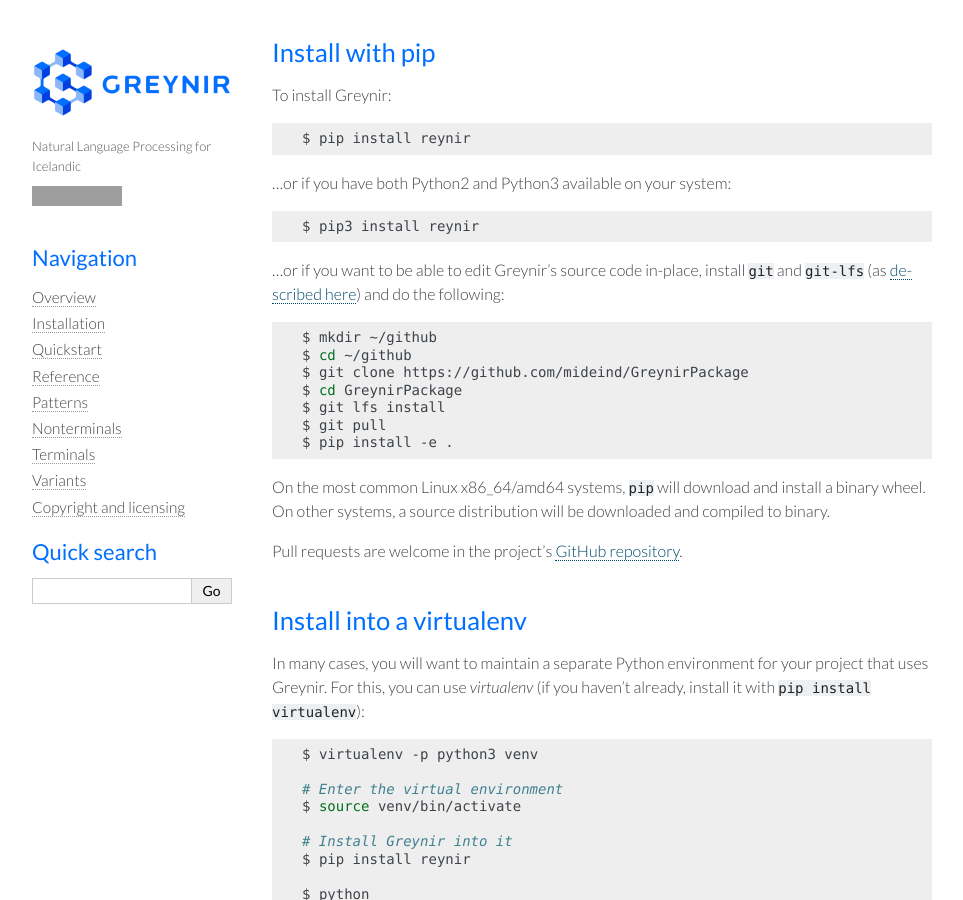
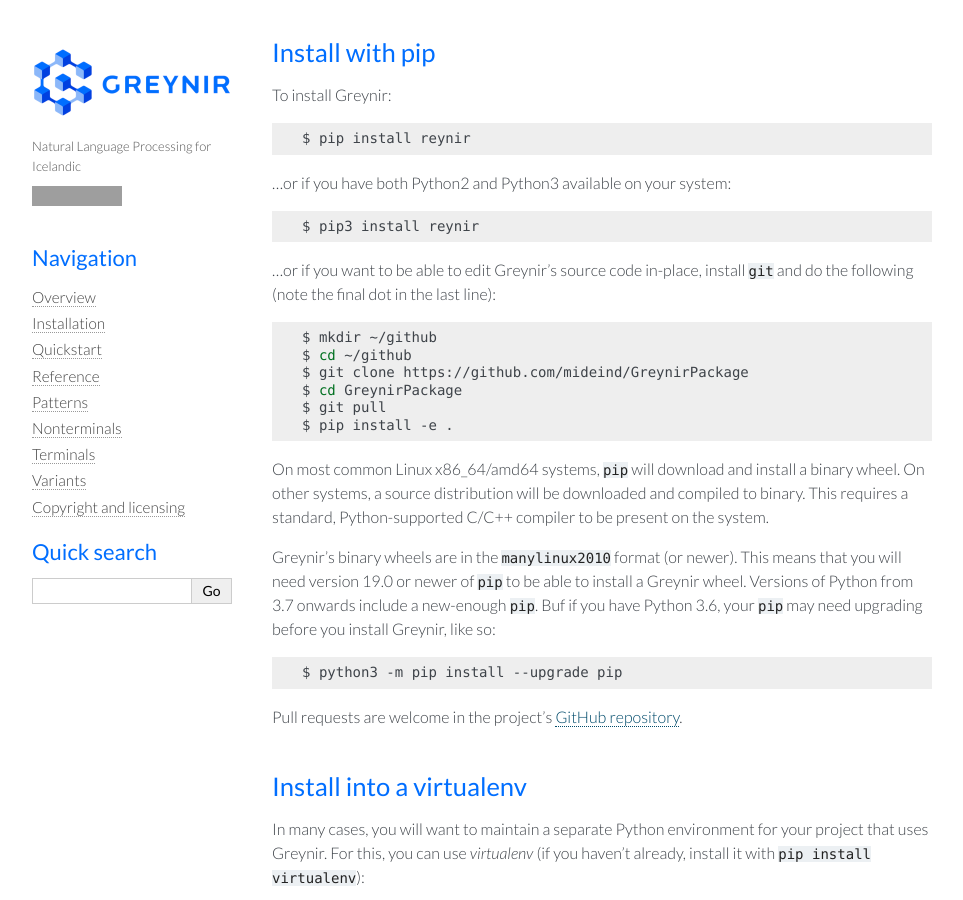
Before and after one commit to mideind/GreynirEngine, a Sphinx documentation site: the page built from doc/installation.rst, in a window 1280 px wide and 900 px high, scrolled down 483 px. Shown: the whole window, without its empty margins (148-1111 px from the left). Built offline with Sphinx 7.4.7, drawn with Linux system fonts in a browser that asks for light colours; grey boxes are pictures that could not be loaded.

Commit message:
Updated documentation; fixed release.sh

```diff
--- a/doc/installation.rst
+++ b/doc/installation.rst
@@ -46,8 +46,7 @@ To install Greynir:
     $ pip3 install reynir
 
 ...or if you want to be able to edit Greynir's source code in-place,
-install ``git`` and ``git-lfs`` (as `described here <https://git-lfs.github.com/>`_)
-and do the following:
+install ``git`` and do the following (note the final dot in the last line):
 
 .. code-block:: bash
 
@@ -55,13 +54,23 @@ and do the following:
     $ cd ~/github
     $ git clone https://github.com/mideind/GreynirPackage
     $ cd GreynirPackage
-    $ git lfs install
     $ git pull
     $ pip install -e .
 
-On the most common Linux x86_64/amd64 systems, ``pip`` will download and
+On most common Linux x86_64/amd64 systems, ``pip`` will download and
 install a binary wheel. On other systems, a source distribution will be
-downloaded and compiled to binary.
+downloaded and compiled to binary. This requires a standard, Python-supported
+C/C++ compiler to be present on the system.
+
+Greynir's binary wheels are in the ``manylinux2010`` format (or newer).
+This means that you will need version 19.0 or newer of ``pip`` to be able
+to install a Greynir wheel. Versions of Python from 3.7 onwards include a
+new-enough ``pip``. Buf if you have Python 3.6, your ``pip`` may need
+upgrading before you install Greynir, like so:
+
+.. code-block:: bash
+
+    $ python3 -m pip install --upgrade pip
 
 Pull requests are welcome in the project's
 `GitHub repository <https://github.com/mideind/GreynirPackage>`_.
```
Also changed, not shown: 1 other file.
